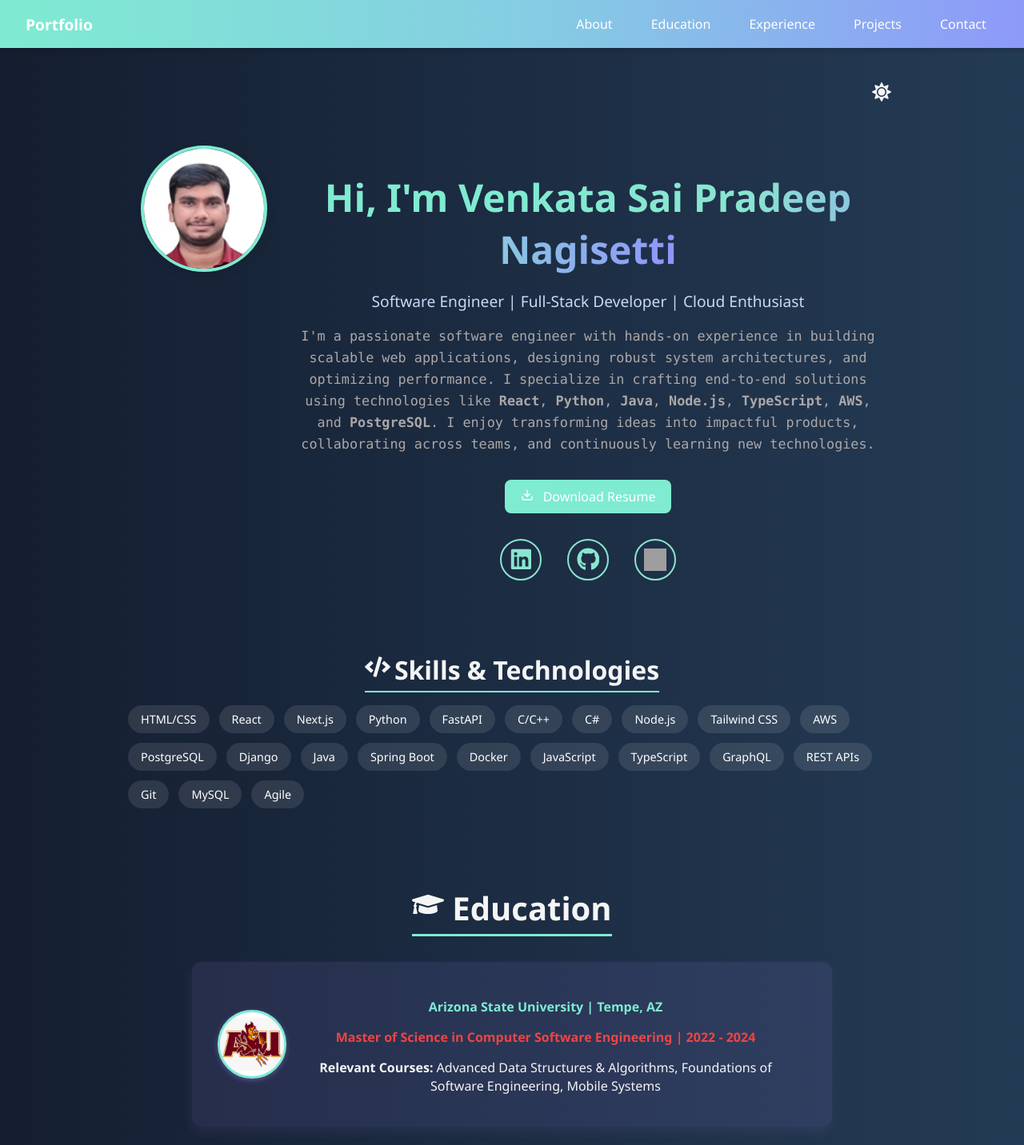
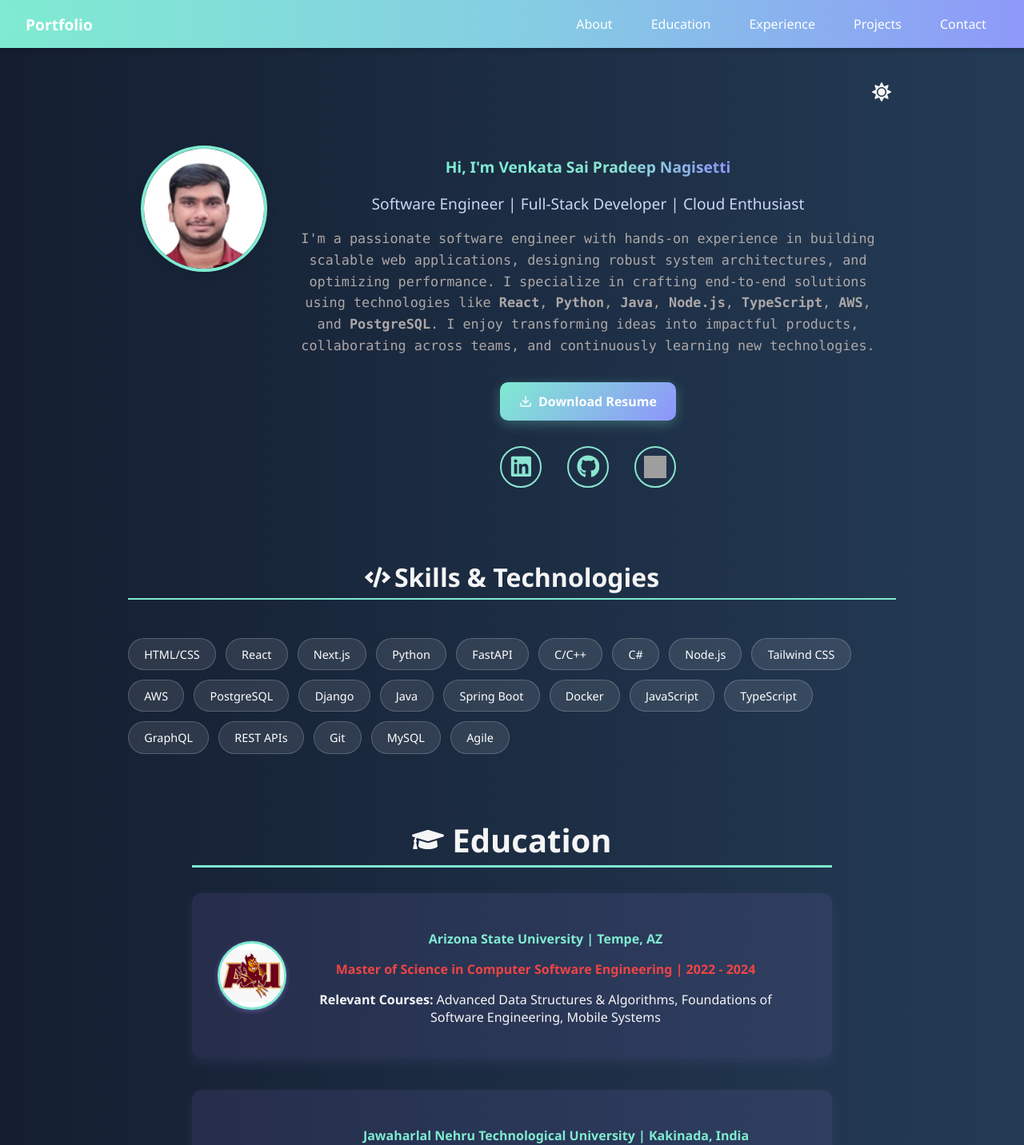
Before and after one commit to VenkataSaiPradeep/modern-portfolio, a React (Vite) app: page / in a window 1280 px wide. Shown: the top 1432 px of the page at 80% size. Built offline with nearby package versions, Linux system fonts and the light colour scheme; grey boxes are pictures that could not be loaded.

Commit message:
Modified CSS

```diff
--- a/src/index.css
+++ b/src/index.css
@@ -3,6 +3,8 @@ body {
   font-family: 'Segoe UI', sans-serif;
   margin: 0;
   padding: 0;
+  background: var(--bg);
+  color: var(--text);
 }
 
 /* Light/Dark Theme Variables */
@@ -11,6 +13,7 @@ body {
   --card-bg: #fff;
   --accent: #7febd1;
   --text: #1a202c;
+  --border: #e2e8f0;
 }
 
 body.dark {
@@ -18,6 +21,7 @@ body.dark {
   --card-bg: #1e1e1e;
   --accent: #7febd1;
   --text: #f0f0f0;
+  --border: #2d2d2d;
 }
 body.dark {
   background: linear-gradient(to right, #141e30, #243b55);
@@ -36,7 +40,7 @@ body.light {
 }
 
 h1 {
-  font-size: 3rem;
+  font-size: 1.2rem;
   margin-bottom: 0.5rem;
 }
 
@@ -381,7 +385,7 @@ html {
 
 .timeline {
   position: relative;
-  padding: 4rem 0;
+  padding: 2rem 0;
   width: 100%;
   min-height: 100vh;
 }
@@ -414,6 +418,7 @@ html {
   background-color: rgba(167, 139, 250, 0.1);
   width: 45%;
   padding: 1.5rem;
+  padding-left: 1.35rem;
   border-radius: 10px;
   box-shadow: 0 0 10px rgba(167, 139, 250, 0.3);
   position: relative;
@@ -422,7 +427,7 @@ html {
 
 .timeline-dot {
   position: absolute;
-  top: 1.5rem;
+  top: 3.8rem;
   left: 50%;
   transform: translateX(-50%);
   width: 16px;
@@ -448,7 +453,7 @@ html {
 }
 
 .company {
-  font-weight: 600;
+  font-weight: 800;
   margin-bottom: 0.8rem;
   color: #999;
 }
@@ -472,18 +477,18 @@ html {
   .timeline-item.left {
     flex-direction: column;
     align-items: flex-start;
-    margin-right: 30px;
+    margin-right: 50px;
   }
 
   .timeline-content {
     width: 100%;
-    margin: 0;
-    margin-right: 50px;
+    margin: 5px;
+    margin-right: 100px;
   }
 
   .timeline-dot {
     left: -3px;
-    top: 0.5rem;
+    top: 3.8rem;
     transform: none;
   }
 }
@@ -741,3 +746,339 @@ gap: 2rem;
     justify-content: center;
   }
 }
+
+* {
+  transition: all 0.3s ease;
+}
+
+/* Improved button hover effects */
+.download-btn {
+  display: inline-flex;
+  align-items: center;
+  background: linear-gradient(135deg, #7febd1, #8f94fb);
+  color: white;
+  padding: 0.8rem 1.5rem;
+  border-radius: 10px;
+  text-decoration: none;
+  font-weight: 600;
+  font-size: 1rem;
+  border: none;
+  cursor: pointer;
+  box-shadow: 0 4px 15px rgba(127, 235, 209, 0.3);
+  transform: translateY(0);
+  transition: all 0.3s ease;
+}
+
+.download-btn:hover {
+  background: linear-gradient(135deg, #6055de, #7febd1);
+  transform: translateY(-2px);
+  box-shadow: 0 8px 25px rgba(127, 235, 209, 0.4);
+}
+
+/* Enhanced card hover effects */
+.card {
+  background: rgba(255, 255, 255, 0.05);
+  padding: 2rem;
+  border-radius: 16px;
+  transition: all 0.3s ease;
+  backdrop-filter: blur(15px);
+  border: 1px solid rgba(255, 255, 255, 0.1);
+  position: relative;
+  overflow: hidden;
+}
+
+.card::before {
+  content: '';
+  position: absolute;
+  top: 0;
+  left: -100%;
+  width: 100%;
+  height: 100%;
+  background: linear-gradient(90deg, transparent, rgba(255, 255, 255, 0.1), transparent);
+  transition: left 0.5s;
+}
+
+.card:hover::before {
+  left: 100%;
+}
+
+.card:hover {
+  transform: translateY(-8px);
+  border: 2px solid #64ffda;
+  box-shadow: 0 15px 35px rgba(167, 139, 250, 0.3);
+}
+
+body.light .card:hover {
+  box-shadow: 0 15px 35px rgba(0, 0, 0, 0.15);
+}
+
+/* Enhanced skills tags */
+.tag {
+  background: rgba(255, 255, 255, 0.1);
+  padding: 0.6rem 1.2rem;
+  border-radius: 25px;
+  font-size: 0.9rem;
+  color: #fff;
+  border: 1px solid rgba(255, 255, 255, 0.2);
+  transition: all 0.3s ease;
+  cursor: default;
+}
+
+.tag:hover {
+  background: rgba(127, 235, 209, 0.2);
+  border: 1px solid #7febd1;
+  transform: translateY(-2px);
+  box-shadow: 0 5px 15px rgba(127, 235, 209, 0.3);
+}
+
+body.light .tag {
+  background: #f0f4f8;
+  color: #2d3748;
+  border: 1px solid #e2e8f0;
+}
+
+body.light .tag:hover {
+  background: #e6fffa;
+  border: 1px solid #7febd1;
+  color: #234e52;
+}
+
+/* Enhanced timeline */
+.timeline-content {
+  background: rgba(167, 139, 250, 0.1);
+  backdrop-filter: blur(10px);
+  border: 1px solid rgba(167, 139, 250, 0.2);
+  transition: all 0.3s ease;
+}
+
+.timeline-content:hover {
+  background: rgba(167, 139, 250, 0.15);
+  transform: translateY(-5px);
+  box-shadow: 0 10px 30px rgba(167, 139, 250, 0.25);
+}
+
+/* Enhanced education items */
+.education-item {
+  transition: all 0.3s ease;
+  position: relative;
+  overflow: hidden;
+}
+
+.education-item::before {
+  content: '';
+  position: absolute;
+  top: 0;
+  left: -100%;
+  width: 100%;
+  height: 100%;
+  background: linear-gradient(90deg, transparent, rgba(127, 235, 209, 0.1), transparent);
+  transition: left 0.5s;
+}
+
+.education-item:hover::before {
+  left: 100%;
+}
+
+.education-item:hover {
+  transform: translateY(-3px);
+}
+
+/* Enhanced contact form */
+.contact-form input,
+.contact-form textarea {
+  background: rgba(255, 255, 255, 0.05);
+  border: 1px solid rgba(255, 255, 255, 0.2);
+  color: inherit;
+  transition: all 0.3s ease;
+}
+
+.contact-form input:focus,
+.contact-form textarea:focus {
+  background: rgba(255, 255, 255, 0.1);
+  border-color: #7febd1;
+  box-shadow: 0 0 0 3px rgba(127, 235, 209, 0.1);
+  transform: translateY(-2px);
+}
+
+.contact-form button {
+  background: linear-gradient(135deg, #7febd1, #8f94fb);
+  border: none;
+  transition: all 0.3s ease;
+  position: relative;
+  overflow: hidden;
+}
+
+.contact-form button::before {
+  content: '';
+  position: absolute;
+  top: 0;
+  left: -100%;
+  width: 100%;
+  height: 100%;
+  background: linear-gradient(90deg, transparent, rgba(255, 255, 255, 0.2), transparent);
+  transition: left 0.5s;
+}
+
+.contact-form button:hover::before {
+  left: 100%;
+}
+
+.contact-form button:hover {
+  background: linear-gradient(135deg, #8ae5d0, #6055de);
+  transform: translateY(-2px);
+  box-shadow: 0 8px 25px rgba(127, 235, 209, 0.4);
+}
+
+/* Enhanced navigation */
+.top-nav {
+  backdrop-filter: blur(15px);
+  transition: all 0.3s ease;
+}
+
+.nav-right a {
+  position: relative;
+  transition: all 0.3s ease;
+}
+
+.nav-right a::after {
+  content: '';
+  position: absolute;
+  width: 0;
+  height: 2px;
+  bottom: -5px;
+  left: 50%;
+  background: #d6bcfa;
+  transition: all 0.3s ease;
+}
+
+.nav-right a:hover::after {
+  width: 100%;
+  left: 0;
+}
+
+/*image anime*/
+
+/* Enhanced project tech tags */
+.project-tech .tag {
+  font-size: 0.75rem !important;
+  padding: 0.3rem 0.8rem !important;
+  margin: 0.2rem !important;
+  background: rgba(127, 235, 209, 0.1);
+  border: 1px solid rgba(127, 235, 209, 0.3);
+  color: #7febd1;
+}
+
+/* Enhanced success message animation */
+.success-message {
+  animation: slideInFromTop 0.5s ease-out;
+}
+
+@keyframes slideInFromTop {
+  from {
+    opacity: 0;
+    transform: translateY(-20px);
+  }
+  to {
+    opacity: 1;
+    transform: translateY(0);
+  }
+}
+
+/* Enhanced loading button */
+.contact-form button:disabled {
+  opacity: 0.7;
+  cursor: not-allowed;
+  transform: none !important;
+}
+
+/* Smooth scroll enhancement */
+html {
+  scroll-behavior: smooth;
+  scroll-padding-top: 80px;
+}
+
+/* Enhanced mobile responsiveness */
+@media (max-width: 768px) {
+  .card {
+    padding: 1.5rem;
+  }
+
+  .download-btn {
+    width: 100%;
+    justify-content: center;
+    margin-bottom: 1rem;
+  }
+
+  .about-buttons {
+    justify-content: center;
+    gap: 1.5rem;
+  }
+
+  .timeline-content {
+    padding: 1.2rem;
+  }
+}
+
+/* Enhanced theme transition */
+body {
+  transition: background 0.5s ease, color 0.5s ease;
+}
+
+/* Enhanced footer */
+.made-with-love {
+  background: rgba(255, 255, 255, 0.05);
+  backdrop-filter: blur(10px);
+  padding: 1rem 2rem;
+  border-radius: 25px;
+  border: 1px solid rgba(255, 255, 255, 0.1);
+  transition: all 0.3s ease;
+}
+
+.made-with-love:hover {
+  background: rgba(255, 255, 255, 0.1);
+  transform: translateY(-2px);
+}
+
+/* Add subtle parallax effect to hero */
+.hero {
+  position: relative;
+  background-attachment: fixed;
+}
+
+/* Enhanced section spacing */
+section {
+  margin-bottom: 5rem;
+}
+
+section h2 {
+  display: flex;
+  align-items: center;
+  justify-content: center;
+  margin-bottom: 3rem;
+  font-size: 2rem;
+  text-align: center;
+}
+
+/* Add glow effect to accent elements */
+.theme-btn:hover,
+.download-btn:hover,
+.about-buttons a:hover {
+  box-shadow: 0 0 20px rgba(127, 235, 209, 0.5);
+}
+
+/* Enhanced link hover effects */
+.btn {
+  display: inline-flex;
+  align-items: center;
+  transition: all 0.3s ease;
+  padding: 0.5rem 1rem;
+  border-radius: 8px;
+  background: rgba(127, 235, 209, 0.1);
+  border: 1px solid rgba(127, 235, 209, 0.3);
+}
+
+.btn:hover {
+  background: rgba(127, 235, 209, 0.2);
+  transform: translateY(-2px);
+  box-shadow: 0 5px 15px rgba(127, 235, 209, 0.3);
+}
```
